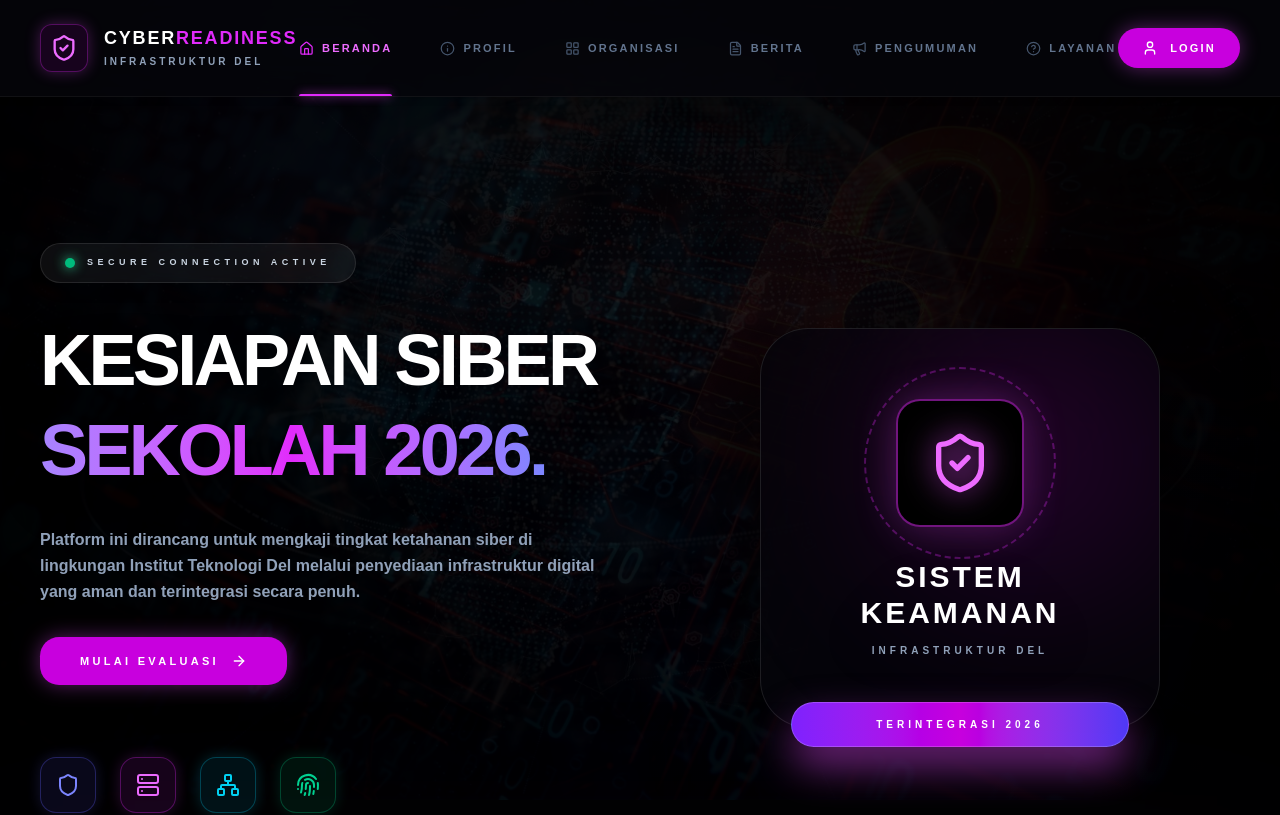
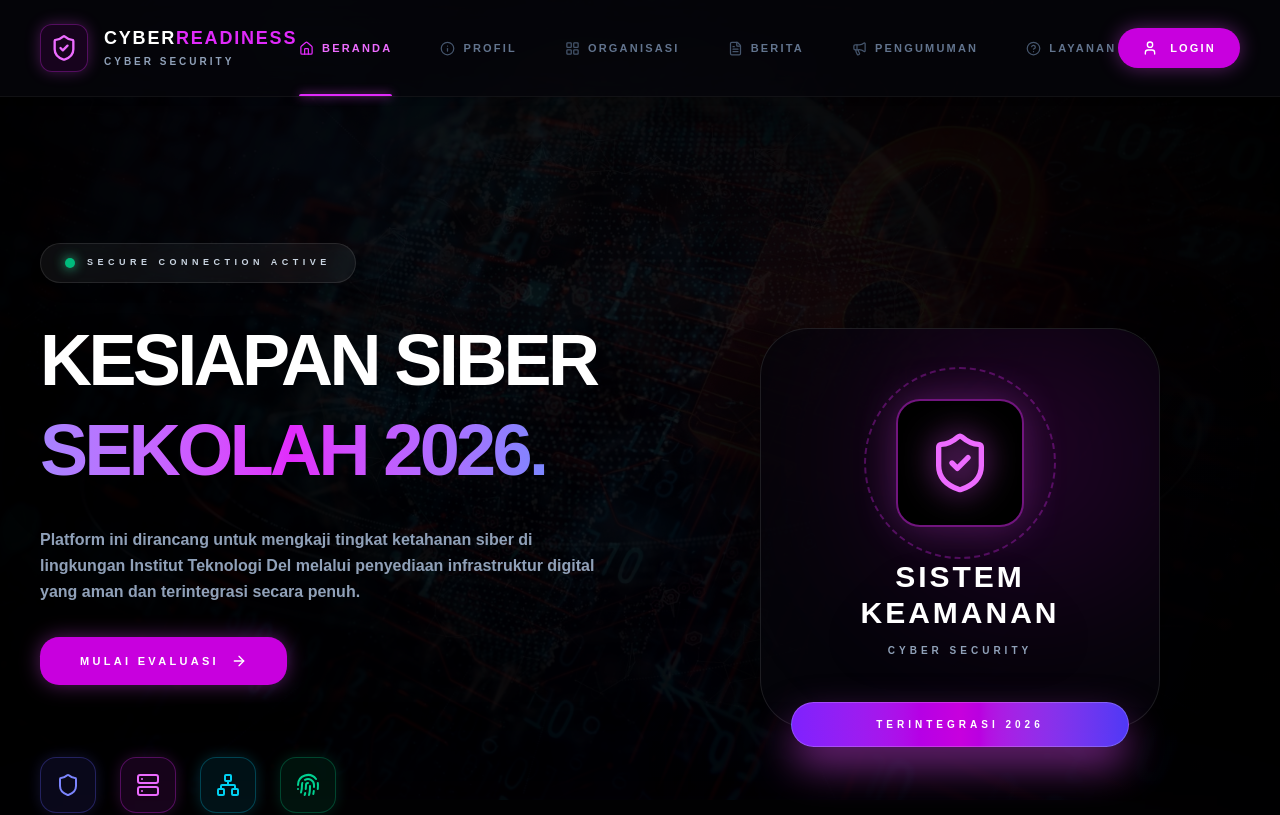
Before and after one commit to Edwinn1711/cyber-backend, a Next.js app: page / in a window 1280 px wide. Shown: the top 815 px of the page. Built offline with nearby package versions, Linux system fonts and the light colour scheme.

Commit message:
refactor: ubah branding infrastruktur del menjadi cyber security

```diff
--- a/app/(loginregister)/page.tsx
+++ b/app/(loginregister)/page.tsx
@@ -316,7 +316,7 @@ export default function CyberLandingDark() {
    <div className="whitespace-nowrap">
       <h1 className="font-black text-white tracking-widest text-lg leading-tight">CYBER<span className="text-fuchsia-500">READINESS</span></h1>
       {/* UBAH BARIS DI BAWAH INI */}
-      <p className="text-[10px] text-slate-400 font-bold tracking-[0.3em] uppercase mt-1">INFRASTRUKTUR DEL</p>
+      <p className="text-[10px] text-slate-400 font-bold tracking-[0.3em] uppercase mt-1">CYBER SECURITY</p>
    </div>
 </div>
 
@@ -420,7 +420,7 @@ export default function CyberLandingDark() {
                       Sistem<br/>Keamanan
                     </h3>
                     <p className="text-[10px] font-black text-slate-400 uppercase tracking-[0.4em] text-center mt-3 relative z-10" style={{ transform: "translateZ(30px)" }}>
-                      Infrastruktur Del
+                      Cyber Security
                     </p>
 
                     <div className="absolute -bottom-5 w-[85%] left-[7.5%] bg-gradient-to-r from-violet-600 via-fuchsia-600 to-indigo-600 text-white px-8 py-3.5 rounded-full text-[10px] font-black tracking-[0.4em] text-center shadow-[0_20px_40px_rgba(217,70,239,0.5)] border border-white/20" style={{ transform: "translateZ(80px)" }}>
```
